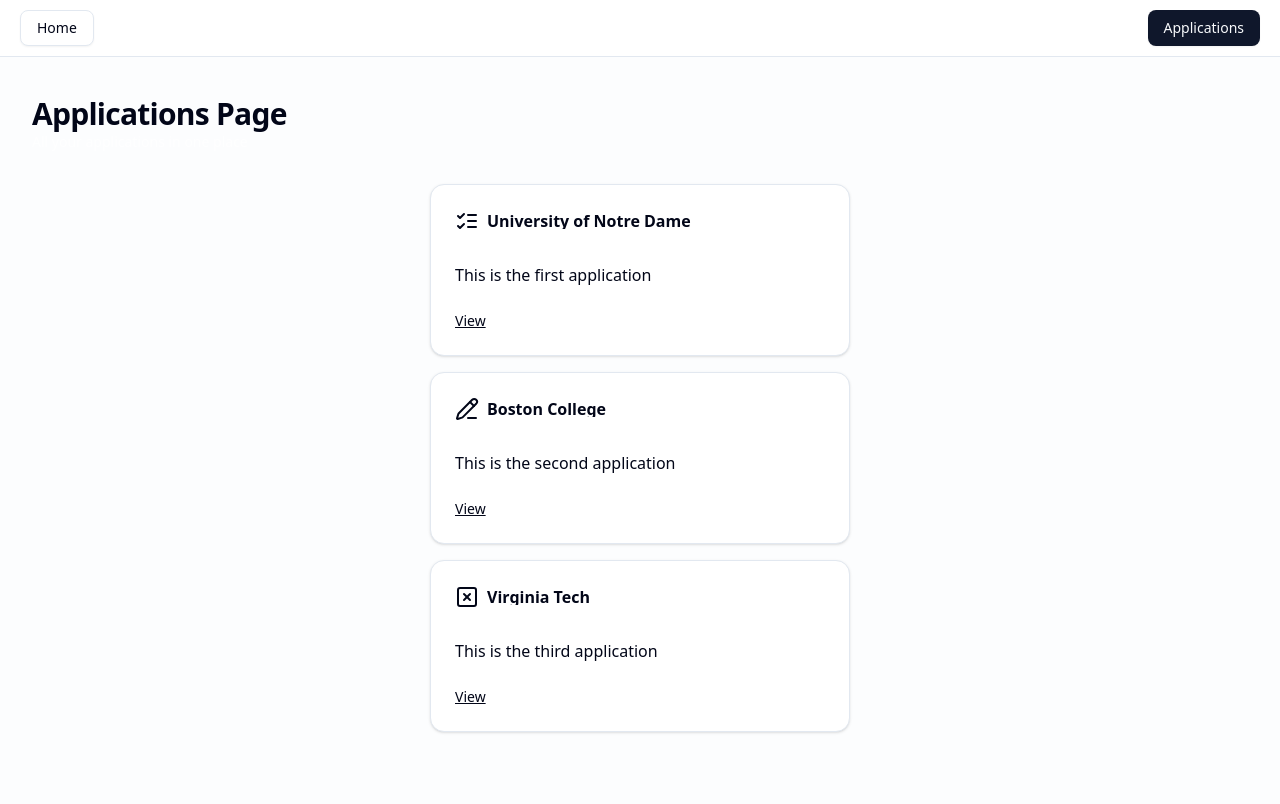
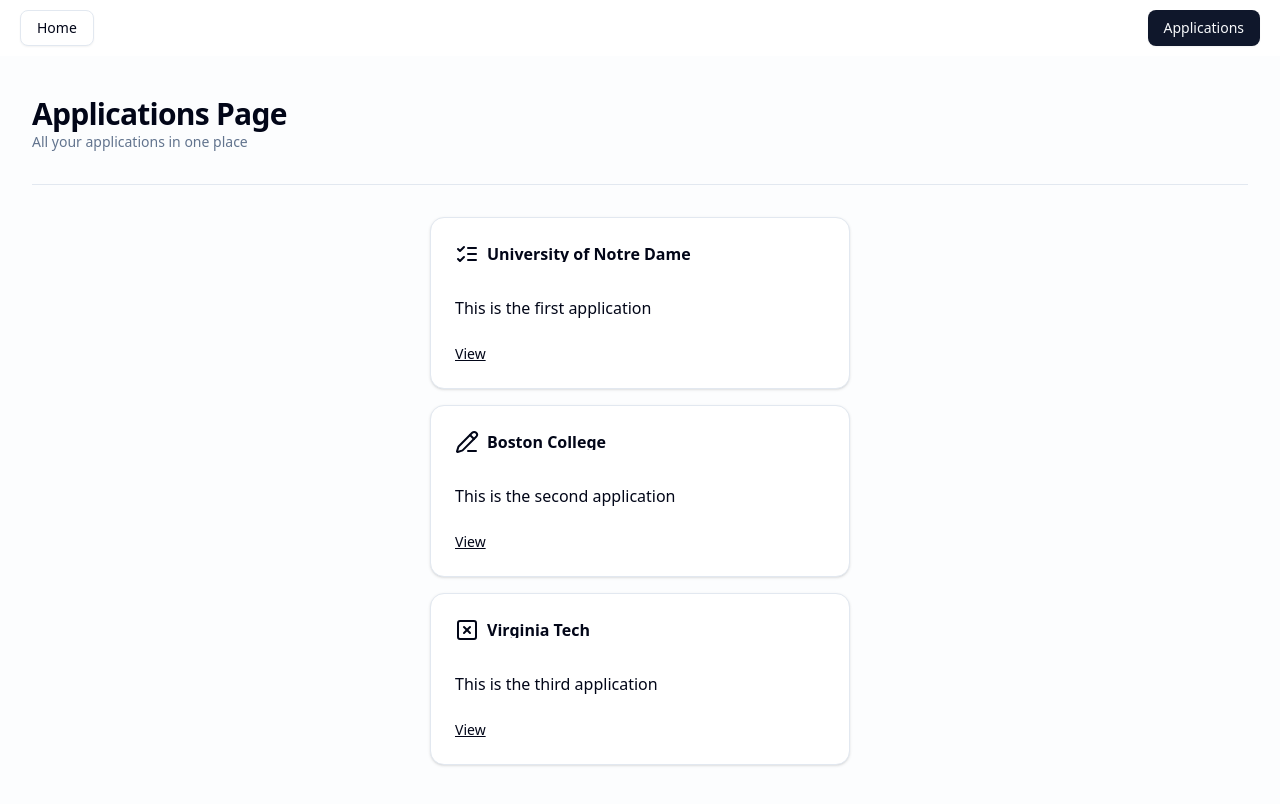
Before and after one commit to joshuatighe/intlbridge, a Next.js app: page /applications in a window 1280 px wide. Shown: the top 804 px of the page. Built offline with nearby package versions, Linux system fonts and the light colour scheme.

Commit message:
add separator component

```diff
--- a/package.json
+++ b/package.json
@@ -11,6 +11,7 @@
     "type": "tsc --noEmit"
   },
   "dependencies": {
+    "@radix-ui/react-separator": "^1.1.7",
     "@radix-ui/react-slot": "^1.2.3",
     "class-variance-authority": "^0.7.1",
     "clsx": "^2.1.1",
--- a/src/app/applications/page.tsx
+++ b/src/app/applications/page.tsx
@@ -1,4 +1,3 @@
-import clsx from "clsx";
 import { ListChecks, PencilLine, SquareX } from "lucide-react";
 import Link from "next/link";
 import {
@@ -10,6 +9,7 @@ import {
   CardHeader,
   CardTitle,
 } from "@/components/ui/card";
+import { Separator } from "@/components/ui/separator";
 import { initialApplications } from "@/data";
 import { applicationPath } from "@/paths";
 
@@ -24,10 +24,12 @@ const ApplicationsPage = () => {
     <div className="flex-1 flex flex-col gap-y-8">
       <div>
         <h2 className="text-3xl font-bold tracking-tight">Applications Page</h2>
-        <p className="text-sm text-white/80">
+        <p className="text-sm text-slate-500">
           All your applications in one place
         </p>
       </div>
+
+      <Separator />
 
       <div className="flex-1 flex flex-col items-center gap-y-4 animate-fade-from-top">
         {initialApplications.map((application) => (
--- a/src/app/layout.tsx
+++ b/src/app/layout.tsx
@@ -35,7 +35,7 @@ export default function RootLayout({
           className="
             supports-backdrop-blur:bg-background/60
             fixed left-0 right-0 top-0 z-20
-            border-b bg-background/95 backdrop-blur
+            bg-background/95 backdrop-blur
             w-full flex py-2.5 px-5 justify-between
           "
         >
--- /dev/null
+++ b/src/components/ui/separator.tsx
@@ -0,0 +1,28 @@
+"use client"
+
+import * as React from "react"
+import * as SeparatorPrimitive from "@radix-ui/react-separator"
+
+import { cn } from "@/lib/utils"
+
+function Separator({
+  className,
+  orientation = "horizontal",
+  decorative = true,
+  ...props
+}: React.ComponentProps<typeof SeparatorPrimitive.Root>) {
+  return (
+    <SeparatorPrimitive.Root
+      data-slot="separator"
+      decorative={decorative}
+      orientation={orientation}
+      className={cn(
+        "bg-border shrink-0 data-[orientation=horizontal]:h-px data-[orientation=horizontal]:w-full data-[orientation=vertical]:h-full data-[orientation=vertical]:w-px",
+        className
+      )}
+      {...props}
+    />
+  )
+}
+
+export { Separator }
```
Also changed, not shown: 1 other file (tests, documents, lock files or other folders).
